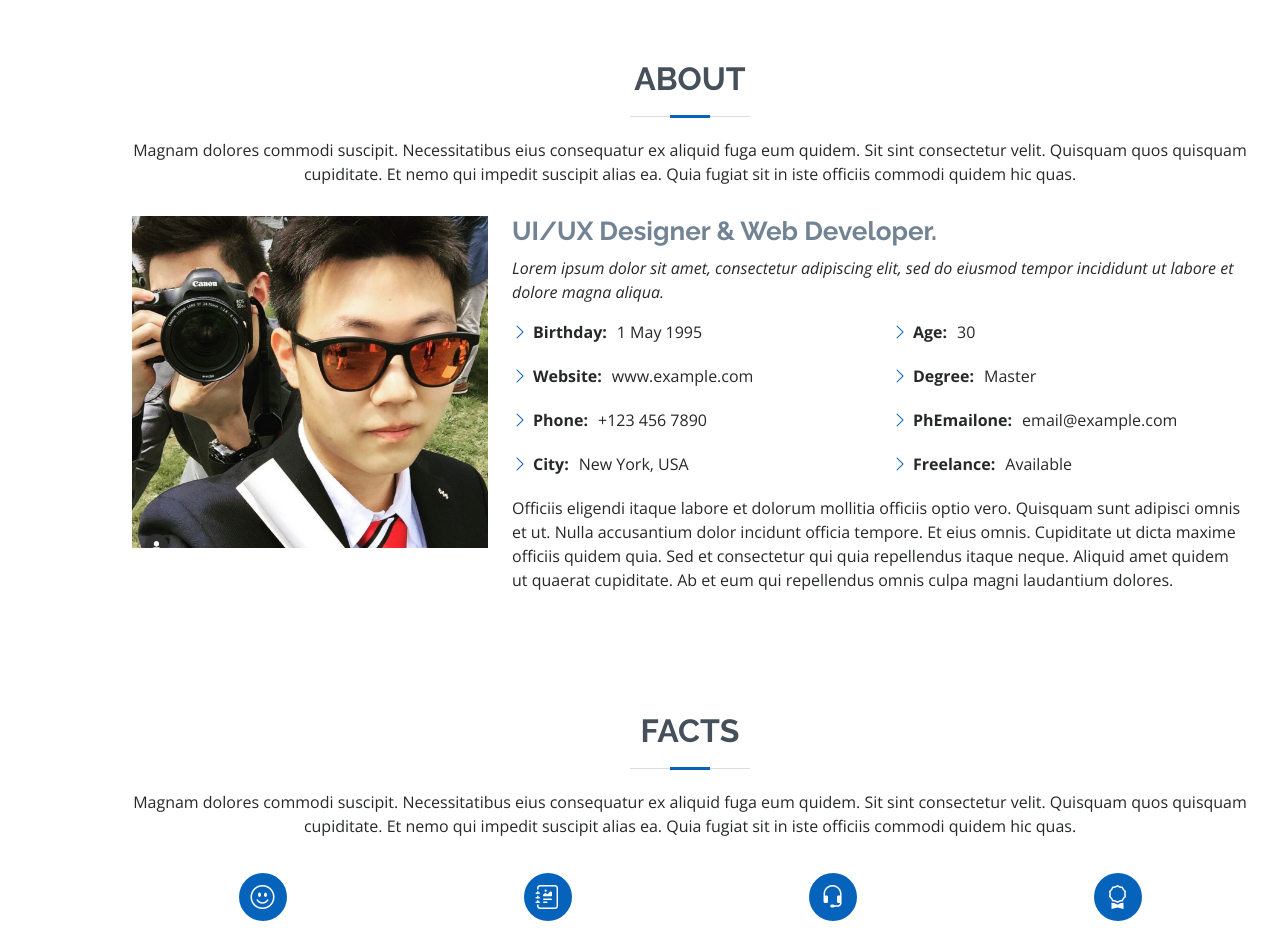
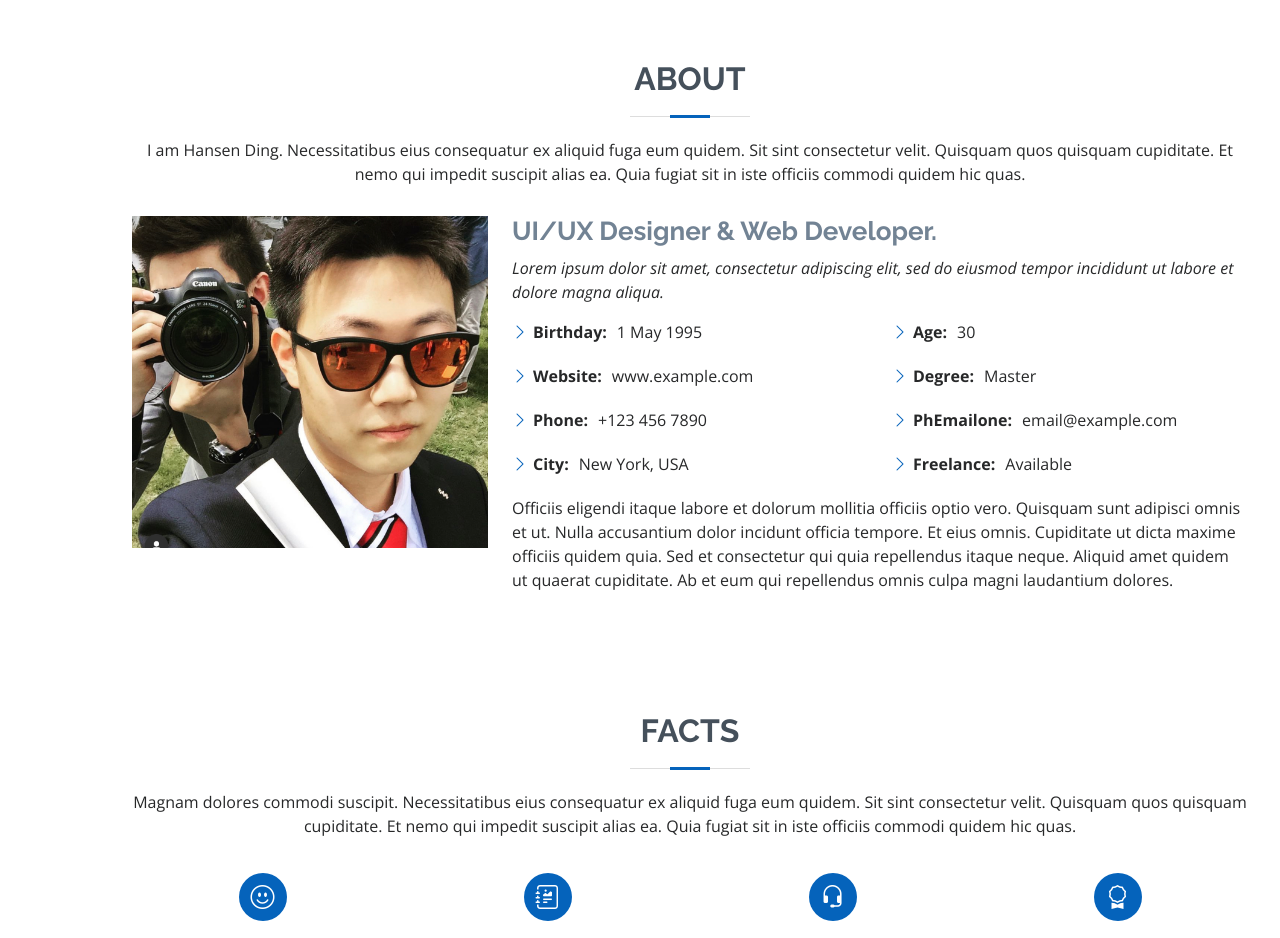
Before and after one commit to Cliffe97/hansenDingPortfolio, a plain HTML site: page index.html in a window 1280 px wide. Shown: the part 800-1738 px from the top of the page. Drawn offline with nearby package versions, Linux system fonts and the light colour scheme.

Commit message:
new commit by hansen ding

```diff
--- a/index.html
+++ b/index.html
@@ -5,7 +5,7 @@
   <meta charset="utf-8">
   <meta content="width=device-width, initial-scale=1.0" name="viewport">
 
-  <title>MyResume Bootstrap Template - Index</title>
+  <title>Hansen Ding Personal Web Page</title>
   <meta content="" name="description">
   <meta content="" name="keywords">
 
@@ -79,7 +79,7 @@
 
         <div class="section-title">
           <h2>About</h2>
-          <p>Magnam dolores commodi suscipit. Necessitatibus eius consequatur ex aliquid fuga eum quidem. Sit sint consectetur velit. Quisquam quos quisquam cupiditate. Et nemo qui impedit suscipit alias ea. Quia fugiat sit in iste officiis commodi quidem hic quas.</p>
+          <p>I am Hansen Ding. Necessitatibus eius consequatur ex aliquid fuga eum quidem. Sit sint consectetur velit. Quisquam quos quisquam cupiditate. Et nemo qui impedit suscipit alias ea. Quia fugiat sit in iste officiis commodi quidem hic quas.</p>
         </div>
 
         <div class="row">
```
